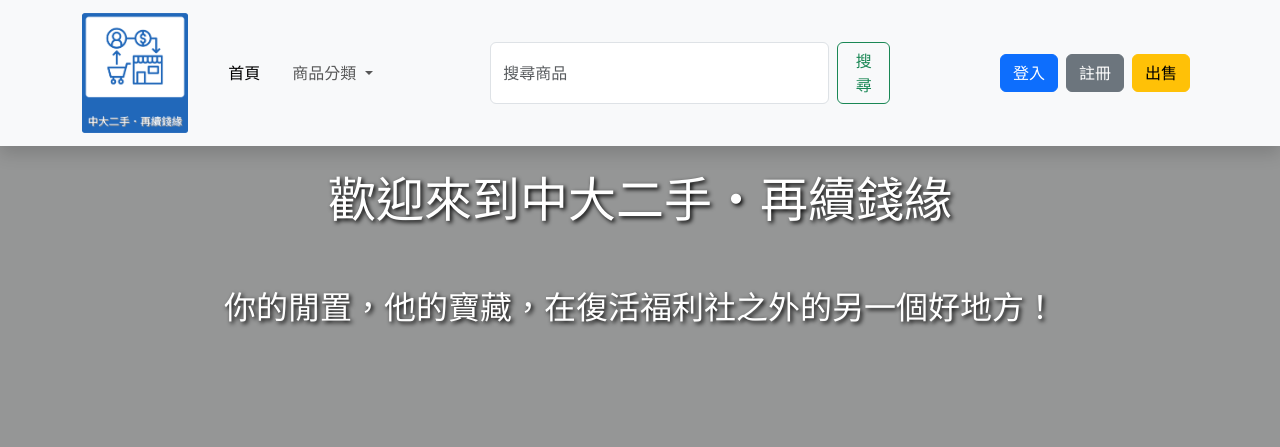
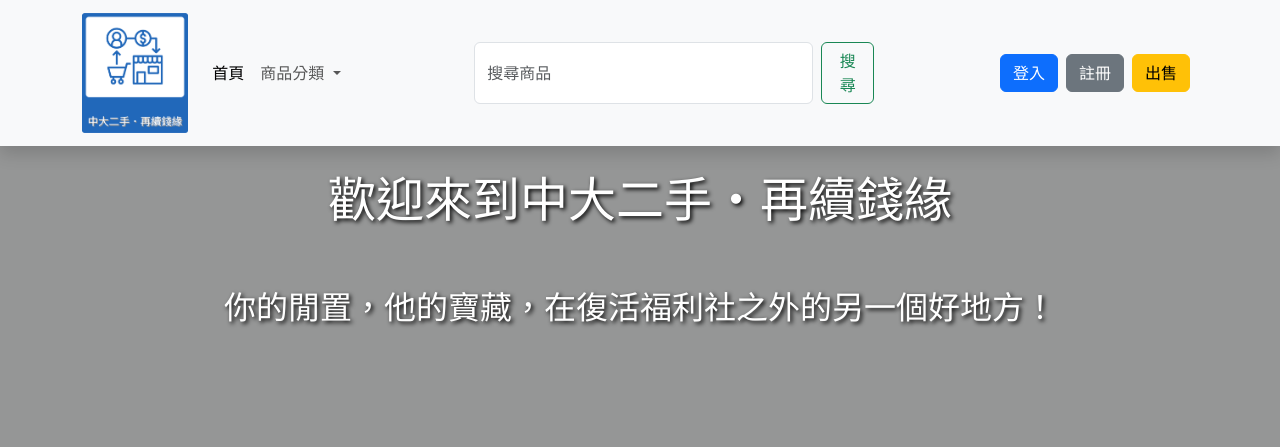
Before and after one commit to Yingka10/web_project, a Django app: page / in a window 1280 px wide. Shown: the top 447 px of the page. Run offline with Django 4.2, Linux system fonts and the light colour scheme; data that the repository does not hold is empty; some libraries are stand-ins or nearby versions.

Commit message:
修改navbar

```diff
--- a/templates/index.html
+++ b/templates/index.html
@@ -20,11 +20,11 @@
                 <span class="navbar-toggler-icon"></span>
             </button>
             <div class="collapse navbar-collapse justify-content-start align-items-center" id="navbarContent">
-              <ul class="navbar-nav ms-3">
+              <ul class="navbar-nav mb-2 mb-lg-0">
                   <li class="nav-item">
                       <a class="nav-link active" aria-current="page" href="{% url 'index' %}">首頁</a>
                   </li>
-                  <li class="nav-item ms-3">
+                  <li class="nav-item dropdown">
                       <a class="nav-link dropdown-toggle" href="#" id="categoryDropdown" role="button"
                           data-bs-toggle="dropdown" aria-expanded="false">
                           商品分類
```
Also changed, not shown: media/products/bear.jpg (added).
